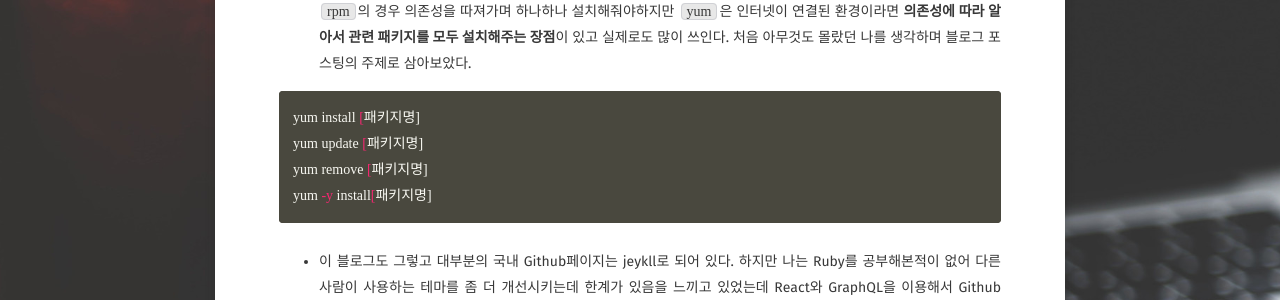
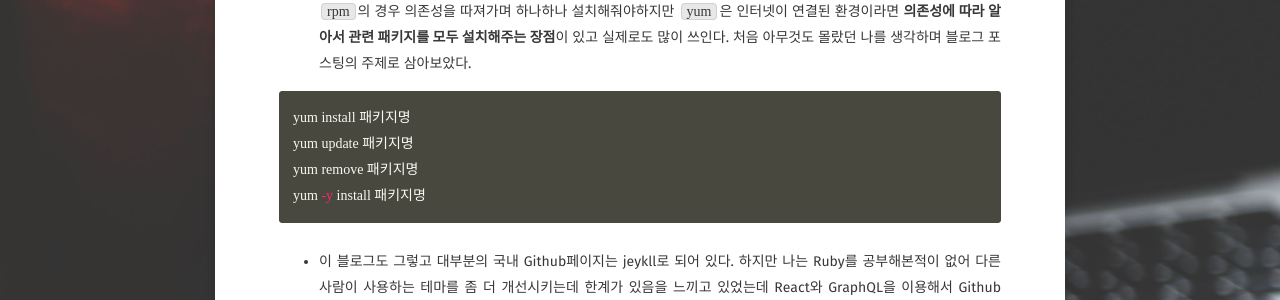
Before and after one commit to BKJang/DEVLOG, a Jekyll site: the page built from _posts/TIL/2018-12-17-TIL181217.md, in a window 1280 px wide. Shown: the part 1035-1335 px from the top of the page. Built offline with Jekyll 4.4.1, drawn with Linux system fonts in a browser that asks for light colours; some web fonts are replaced; comment, search, counter and statistics services are not loaded.

Commit message:
포스팅 내용 수정

````diff
--- a/_posts/TIL/2018-12-17-TIL181217.md
+++ b/_posts/TIL/2018-12-17-TIL181217.md
@@ -26,10 +26,10 @@ feature: '/assets/img/TIL.jpg'
 - Linux(CentOS)에서 패키지 설치 방법에는 `rpm`와 `yum`이 있다. <br/>`rpm`의 경우 의존성을 따져가며 하나하나 설치해줘야하지만 `yum`은 인터넷이 연결된 환경이라면 **의존성에 따라 알아서 관련 패키지를 모두 설치해주는 장점**이 있고 실제로도 많이 쓰인다. 처음 아무것도 몰랐던 나를 생각하며 블로그 포스팅의 주제로 삼아보았다.
 
 ```sh
-yum install [패키지명]
-yum update [패키지명]
-yum remove [패키지명]
-yum -y install[패키지명]
+yum install 패키지명
+yum update 패키지명
+yum remove 패키지명
+yum -y install 패키지명
 ```
 
 - 이 블로그도 그렇고 대부분의 국내 Github페이지는 jeykll로 되어 있다. 하지만 나는 Ruby를 공부해본적이 없어 다른 사람이 사용하는 테마를 좀 더 개선시키는데 한계가 있음을 느끼고 있었는데 React와 GraphQL을 이용해서 Github page를 만들 수 있는 **Gatsby**라는게 있는걸 알았다.<br/> 테스트 레포를 만들어 봤는데 충분히 커스터마이징할 수 있을 것 같았다. 회사에서 맡고 있는 프로젝트들이 마무리되면 Gatsby를 이용해서 지금 이 블로그도 리뉴얼해볼 생각이다.
````
Also changed, not shown: _posts/linux/2018-12-17-Linux_yum.md (+1 -1 lines).
